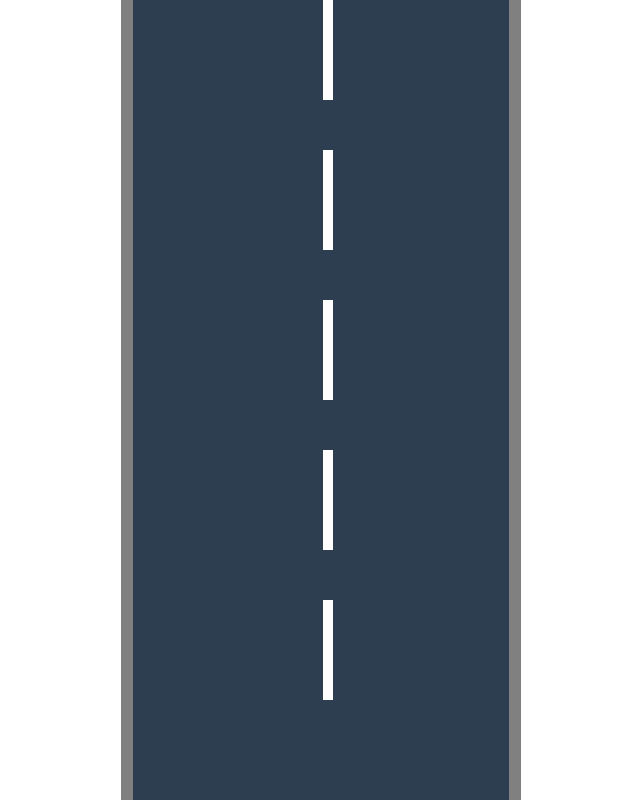
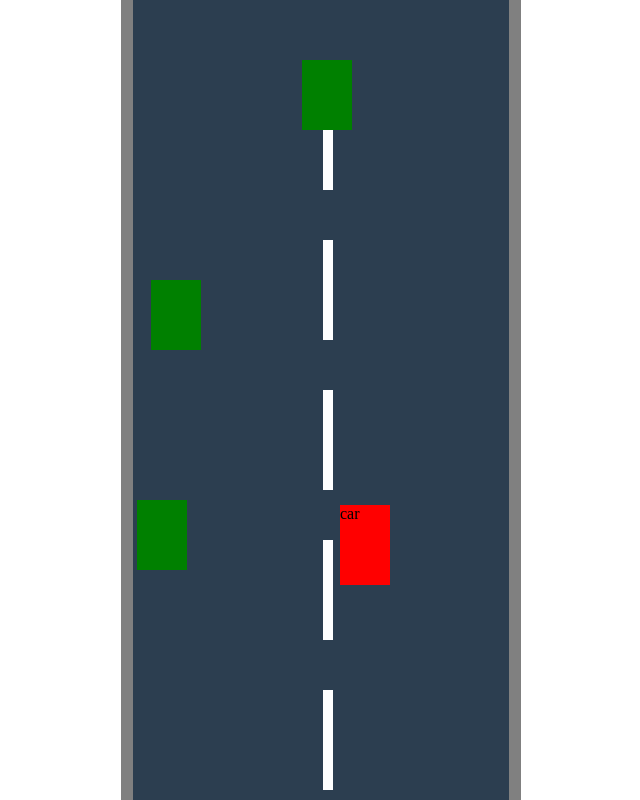
Before and after one commit to KartikeyKakaria/Car-Racing, a plain HTML site: page index.html in a window 1280 px wide. Both pictures are taken after a click on the element 640 px from the left and 27 px from the top of the page. Shown: the whole page, without its empty margins (319-959 px from the left). Drawn offline with Linux system fonts and the light colour scheme.

Commit message:
now the enemy cars and lines would be animated

```diff
--- a/js/index.js
+++ b/js/index.js
@@ -25,9 +25,44 @@ function keyUp(e) {
     keys[e.key] = false;
 }
 
+function moveLines() {
+    let lines = document.querySelectorAll(".lines");
+    lines.forEach((line) => {
+        if (line.y >= 700) {
+            line.y -= 750
+        }
+        line.y += player.speed;
+        line.style.top = line.y + "px"
+    })
+}
+
+function isCollide(a, b) {
+    aRect = a.getBoundingClientRect()
+    bRect = b.getBoundingClientRect()
+
+    return !((aRect.top > bRect.bottom) || (aRect.bottom < bRect.top) || (aRect.right < bRect.left) || (aRect.left > bRect.right))
+}
+
+function moveEnemy() {
+    let enemies = document.querySelectorAll(".enemy");
+    enemies.forEach((enemy) => {
+        if (isCollide(car, enemy)) {
+            console.log("Boom hit")
+        }
+        if (enemy.y >= 750) {
+            enemy.y -= 1300
+            enemy.style.left = Math.floor(Math.random() * 350) + "px"
+        }
+        enemy.y += player.speed;
+        enemy.style.top = enemy.y + "px"
+
+    })
+}
+
 function gamePlay() {
-    // console.log("I am clicked lol")
     if (player.start) {
+        moveLines()
+        moveEnemy()
         let road = gameArea.getBoundingClientRect()
 
         if (keys.ArrowUp && player.y > (road.top + 20)) { player.y -= player.speed; }
@@ -48,6 +83,7 @@ function startGame() {
     for (i = 0; i < 5; i++) {
         let roadLine = document.createElement('div');
         roadLine.setAttribute('class', 'lines');
+        roadLine.y = (i * 150);
         roadLine.style.top = (i * 150) + "px";
         gameArea.appendChild(roadLine)
     }
@@ -57,5 +93,14 @@ function startGame() {
 
     player.x = car.offsetLeft
     player.y = car.offsetTop
-    console.log(player)
+        // console.log(player)
+    for (i = 0; i < 5; i++) {
+        let enemyCar = document.createElement('div');
+        enemyCar.setAttribute('class', 'enemy');
+        enemyCar.y = (i * 150);
+        enemyCar.style.top = ((i - 1) * 150) * -1 + "px";
+        enemyCar.style.background = "green"
+        enemyCar.style.left = Math.floor(Math.random() * 350) + "px"
+        gameArea.appendChild(enemyCar)
+    }
 }
--- a/style.css
+++ b/style.css
@@ -7,11 +7,19 @@
     display:none
 }
 .car{
+
     width:50px;
     height:80px;
     position:relative;
     background:red;
-    right:0px;
+    left:-245px;
+    top:505px;
+}
+.enemy{
+    width:50px;
+    height:70px;
+    position:relative;
+    background:red;
     top:120px;
 }
 .lines{
```
